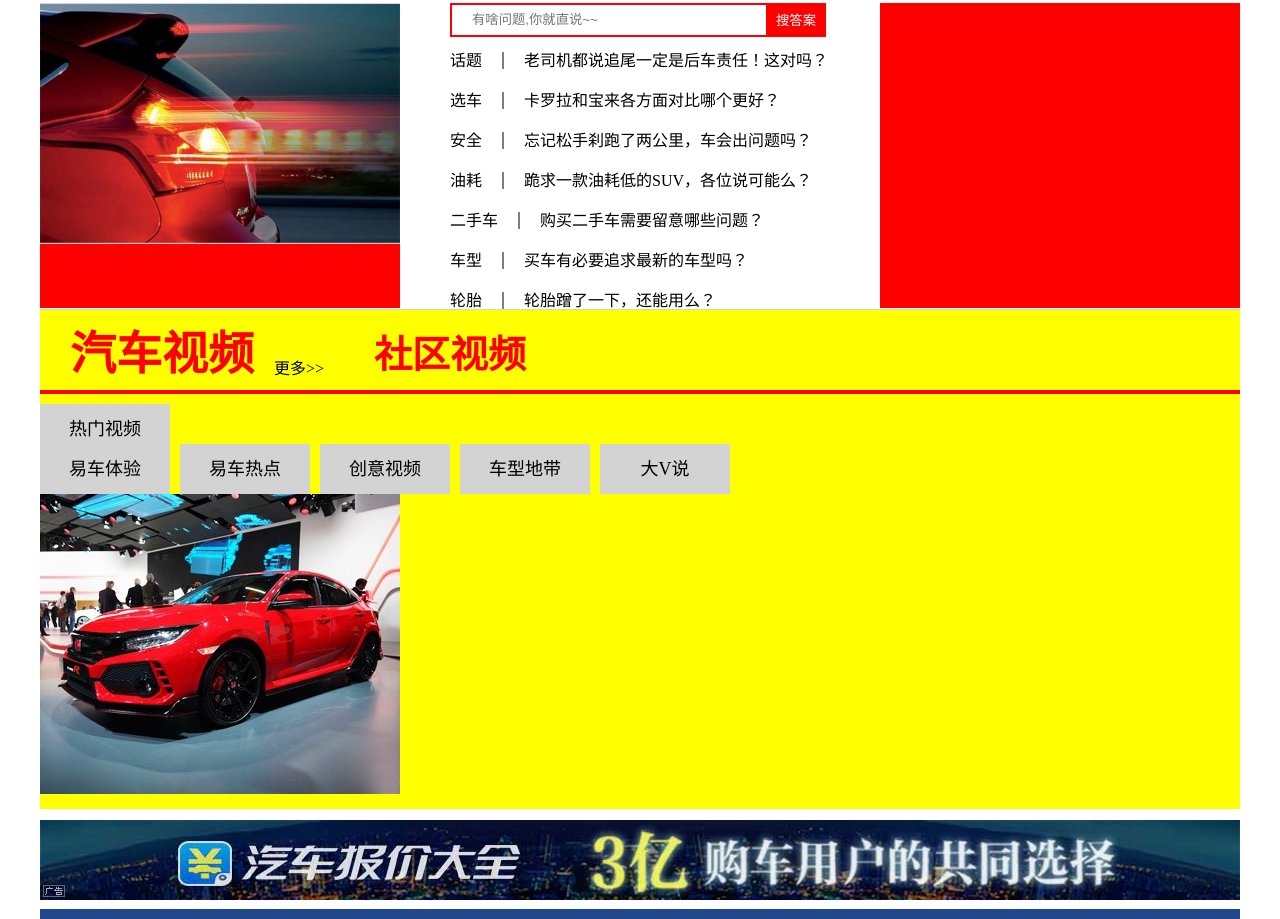
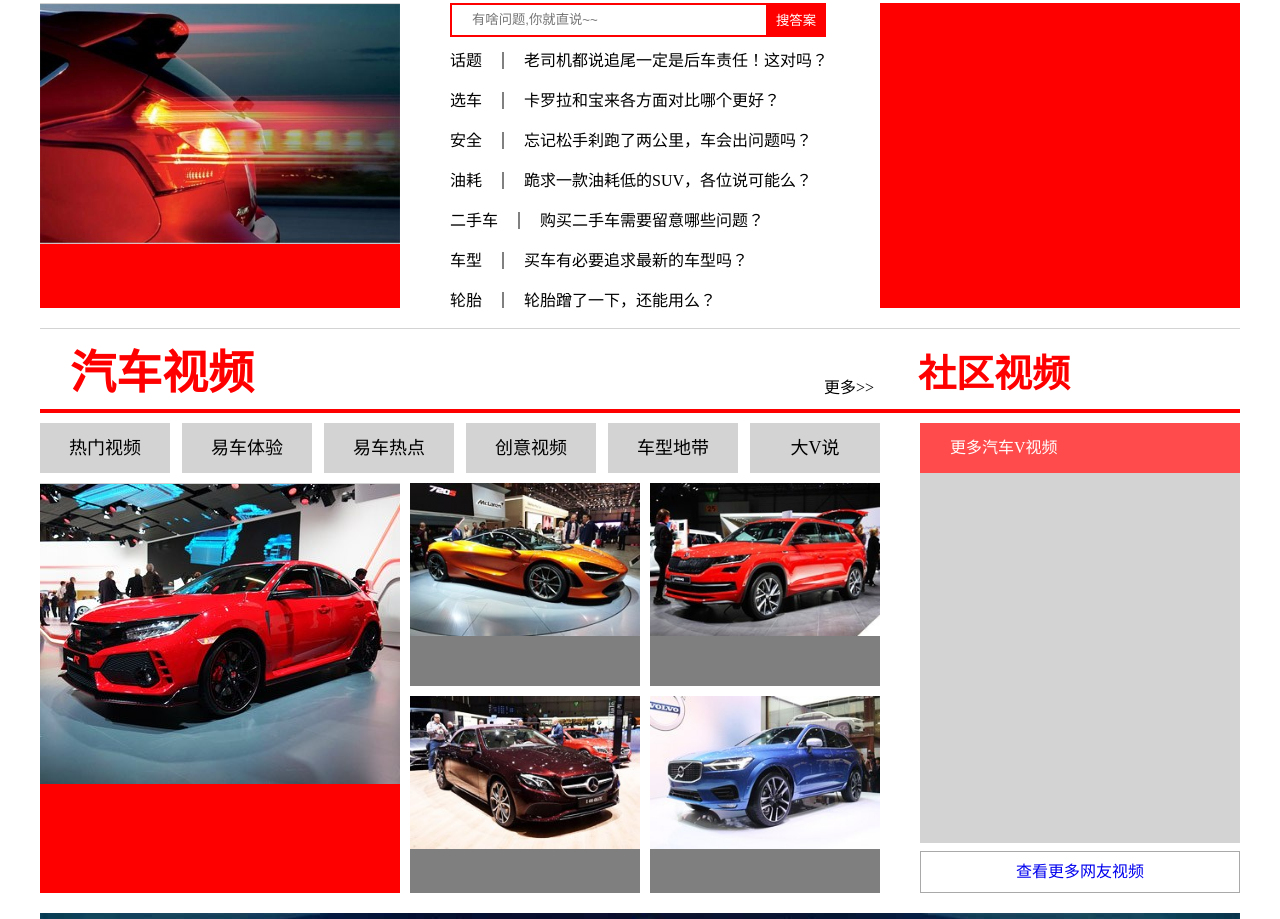
Before and after one commit to Zhangchuan521/yicheyiche, a plain HTML site: page index.html in a window 1280 px wide. Shown: the part 2381-3300 px from the top of the page. Drawn offline with Linux system fonts and the light colour scheme.

Commit message:
添加了布局

```diff
--- a/index.html
+++ b/index.html
@@ -737,22 +737,7 @@
 				<h3>社区视频</h3>
 			</div>
 			<ul>
-				<li><a href="#">热门视频</a>
-
-					<div class="show">
-						<div>
-							<img src="images/2a9eb4ff-9416-406d-aab0-6e9576c514f4.jpg"/>
-							<div></div>
-						</div>
-						<!--<div>
-							<img src="images/24909188-1233-4b77-a32a-96a08d378290.jpg"/>
-							<img src="images/8eb299c9-eb5d-4ddc-a8b6-c6dd33aaae5a.jpg"/>
-							<img src="images/7b620b1c-f29e-4587-9427-c9dbc09400eb.jpg"/>
-							<img src="images/6478429a-3f39-49cc-a79f-28773eb9b33e.jpg"/>
-						</div>-->
-					</div>
-
-				</li>
+				<li><a href="#">热门视频</a></li>
 				<li><a href="#">易车体验</a></li>
 				<li><a href="#">易车热点</a></li>
 				<li><a href="#">创意视频</a></li>
@@ -760,6 +745,44 @@
 				<li><a href="#">大V说</a></li>
 			</ul>
 
+			<div class="show">
+				<div>
+					<img src="images/2a9eb4ff-9416-406d-aab0-6e9576c514f4.jpg"/>
+					<p></p>
+				</div>
+
+				<div>
+					<dl>
+						<dt><img src="images/24909188-1233-4b77-a32a-96a08d378290.jpg"/></dt>
+						<dd>
+							<a href="#">
+								<span></span>
+							</a>
+						</dd>
+					</dl>
+					<dl>
+						<dt><img src="images/8eb299c9-eb5d-4ddc-a8b6-c6dd33aaae5a.jpg"/></dt>
+						<dd></dd>
+					</dl>
+					<dl>
+						<dt><img src="images/7b620b1c-f29e-4587-9427-c9dbc09400eb.jpg"/></dt>
+						<dd></dd>
+					</dl>
+					<dl>
+						<dt><img src="images/6478429a-3f39-49cc-a79f-28773eb9b33e.jpg"/></dt>
+						<dd></dd>
+					</dl>
+				</div>
+			</div>
+
+
+			<div id="videoArea">
+				<p><a href="#">更多汽车V视频</a></p>
+				<div id="content">
+
+				</div>
+				<a href="#" id="more">查看更多网友视频</a>
+			</div>
 		</div>
 
 		<!--汽车报价图片-->
--- a/index.scss
+++ b/index.scss
@@ -4,6 +4,9 @@ $widthAll: 1260px;
 *{
     padding: 0;
     margin: 0;
+}
+a{
+    text-decoration:none;
 }
 //头部
 #top{
@@ -519,8 +522,6 @@ $widthAll: 1260px;
 
 //汽车问答
 #question{
-    width: 100%;
-    height: 100%;
     div:nth-child(1){
         width: 1200px;
         height: 60px;
@@ -566,9 +567,9 @@ $widthAll: 1260px;
     }
     #bottom{
         width: 1200px;
-        height: 280px;
         margin: 0 auto;
         margin-top: 20px;
+        overflow: hidden;
         #pic{
             width: 360px;
             height: 280px;
@@ -660,14 +661,15 @@ $widthAll: 1260px;
 //汽车视频
 #video{
     width: 1200px;
-    height: 500px;
-    background: yellow;
-    margin: 26px auto 10px;
+    height: 574px;
+    margin: 0px auto 10px;
+    position: relative;
     div:nth-child(1){
         width: 1200px;
         height: 60px;
         margin: 0 auto;
         line-height: 50px;
+        border-top: 1px solid lightgray;
         border-bottom: 4px solid red;
         margin-top: 20px;
         padding-top: 20px;
@@ -679,8 +681,8 @@ $widthAll: 1260px;
             color: red;
         }
         h3{
-            float: left;
-            margin-left: 50px;
+            float: right;
+            margin-right: 170px;
             font-size: 38px;
             color: red;
         }
@@ -688,7 +690,7 @@ $widthAll: 1260px;
             text-decoration: none;
             font-size: 16px;
             color: black;
-            margin-left: 20px;
+            margin-left: 570px;
             float: left;
             margin-top: 14px;
             &:hover{
@@ -698,10 +700,15 @@ $widthAll: 1260px;
     }
     ul{
         margin-top: 10px;
+        height: 50px;
+        position: relative;
         li{
-            height: 40px;
+            width: 132px;
+            height: 50px;
             list-style: none;
             float: left;
+            position: relative;
+            margin-right: 10px;
             a{
                 width: 130px;
                 height: 50px;
@@ -718,11 +725,111 @@ $widthAll: 1260px;
                     color: #fff;
                 }
             }
+
         }
+
     }
+
     .show{
+        width:840px;
+        height:420px;
+        position: absolute;
+        left: 0px;
+        top: 145px;
+        overflow:hidden;
         div:nth-child(1){
-            border: none;
+            width: 360px;
+            height: 420px;
+            padding: 0px;
+            margin-top: 10px;
+            float: left;
+            position:relative;
+            p{
+                width: 360px;
+                height: 120px;
+                display: block;
+                background: red;
+                position: absolute;
+                left: 0px;
+                bottom: 0px;
+
+            }
+        }
+        div:nth-child(2){
+            width:480px;
+            float:left;
+            dl{
+                width: 230px;
+                float: left;
+                margin-left: 10px;
+                margin-top: 10px;
+                dt{
+                    width: 230px;
+                    img{
+                        display:block;
+                        width:100%;
+                        height:100%;
+                    }
+                }
+                dd{
+                    width:230px;
+                    height:50px;
+                    background:rgba(0,0,0,0.5);
+                    a{
+                        display:block;
+                        width:100%;
+                        height:100%;
+                        color:#fff;
+                    }
+                }
+
+            }
+        }
+
+
+    }
+
+
+    #videoArea{
+        width:320px;
+        position:absolute;
+        right:0px;
+        top:95px;
+        p{
+            width:100%;
+            height:50px;
+            a{
+                text-decoration:none;
+                padding-left:30px;
+                height:100%;
+                line-height:50px;
+                display:block;
+                background:red;
+                opacity:0.7;
+                color:#fff;
+                &:hover{
+                    background:red;
+                    opacity:1;
+                }
+            }
+        }
+        #content{
+            width:100%;
+            height:370px;
+            background:#D3D3D3;
+        }
+        #more{
+            display:block;
+            margin-top:8px;
+            width:318px;
+            height:40px;
+            text-align:center;
+            line-height:40px;
+            border:1px solid #A9A9A9;
+            &:hover{
+                color:red;
+                border:1px solid red;
+            }
         }
     }
 }
```
Also changed, not shown: css/index.css, 1 other file.
